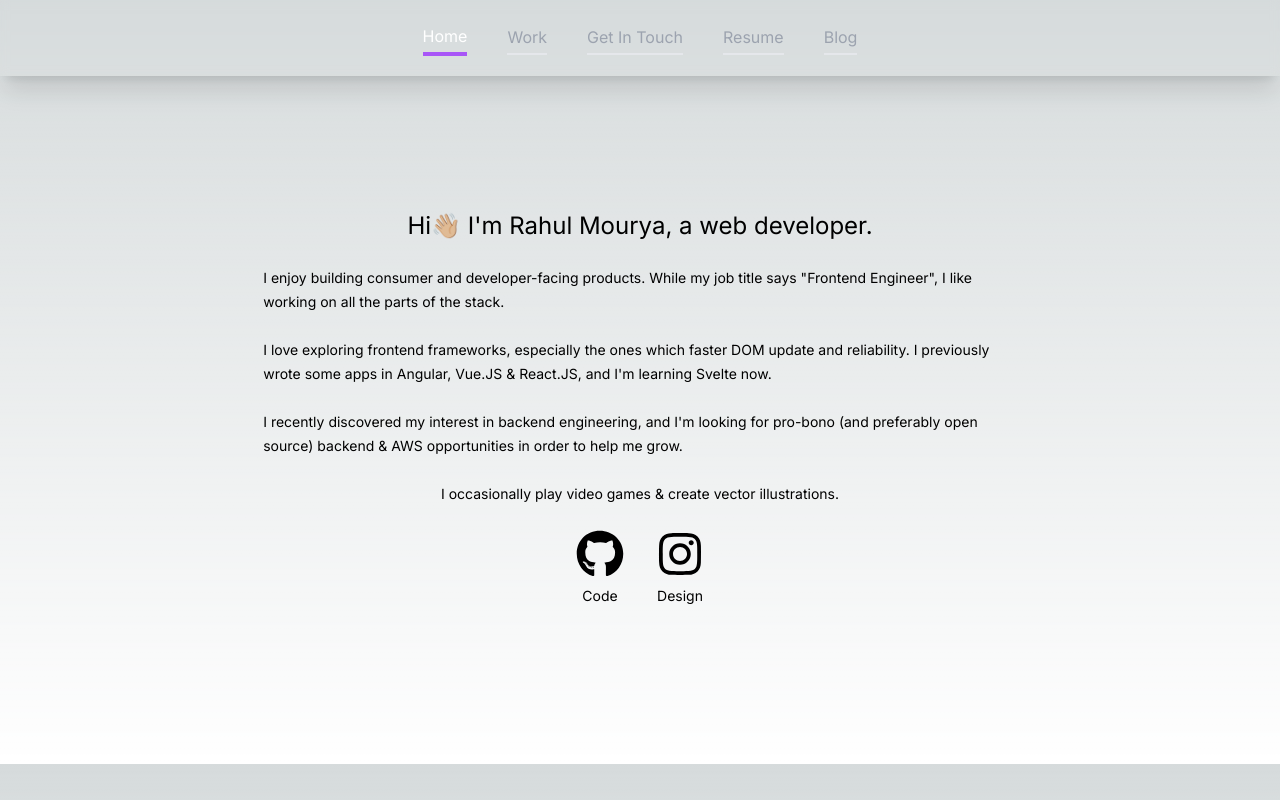
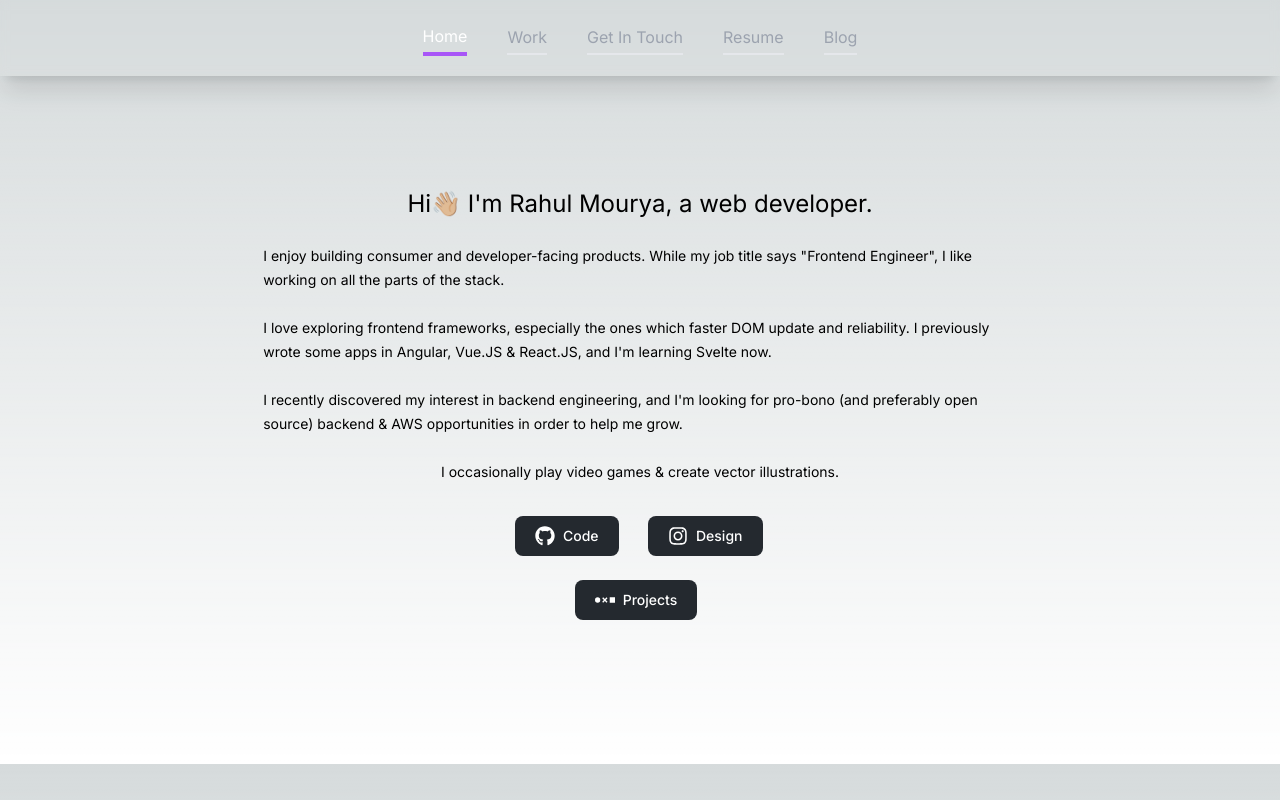
Before and after one commit to rahulmourya336/portfolio-site-v2, a Next.js app: page / in a window 1280 px wide. Built offline with nearby package versions, Linux system fonts and the light colour scheme.

Commit message:
Update: Home action icons

```diff
--- a/components/icons.tsx
+++ b/components/icons.tsx
@@ -11,4 +11,9 @@ export { PiStackOverflowLogoFill as IconStackoverflow } from "react-icons/pi";
 
 export { LuContact as IconContact } from "react-icons/lu";
 
-export { BsArrowRight as IconRightArrow, BsEye as IconEye } from "react-icons/bs";
+export {
+  BsArrowRight as IconRightArrow,
+  BsEye as IconEye,
+} from "react-icons/bs";
+
+export { SiNounproject as IconProjects } from "react-icons/si";
--- a/components/intro.tsx
+++ b/components/intro.tsx
@@ -1,7 +1,4 @@
-import {
-  IconGithubTransparent,
-  IconInstagarmOutline,
-} from "./icons";
+import { IconGithubTransparent, IconInstagarmOutline, IconProjects } from "./icons";
 
 const Intro = () => {
   return (
@@ -31,23 +28,45 @@ const Intro = () => {
             {"I occasionally play video games & create vector illustrations."}
           </div>
 
-          <div className="text-sm pb-4 grid gap-x-8 grid-cols-2 items-center justify-items-center">
-            <div>
-              <a href="https://github.com/rahulmourya336" target="_blank">
-                <IconGithubTransparent className="text-5xl" />
+          <div className="text-sm pb-4 grid gap-x-4 items-center justify-items-center grid-cols-2">
+            <div className="py-2">
+              <a href="https://github.com/rahulmourya336" target={"_blank"}>
+                <button
+                  type="button"
+                  className="text-white bg-[#24292F] hover:bg-[#24292F]/90 focus:ring-4 focus:outline-none focus:ring-[#24292F]/50 font-medium rounded-lg text-sm px-5 py-2.5 text-center inline-flex items-center dark:focus:ring-gray-500 dark:hover:bg-[#050708]/30 mr-2 mb-2"
+                >
+                  <IconGithubTransparent className="text-xl mr-2" />
+                  Code
+                </button>
               </a>
             </div>
-
-            <div className="content-center">
+            <div className="py-2">
               <a
                 href="https://www.instagram.com/archive.sketch"
-                target="_blank"
+                target={"_blank"}
               >
-                <IconInstagarmOutline className="text-5xl" />
+                <button
+                  type="button"
+                  className="text-white bg-[#24292F] hover:bg-[#24292F]/90 focus:ring-4 focus:outline-none focus:ring-[#24292F]/50 font-medium rounded-lg text-sm px-5 py-2.5 text-center inline-flex items-center dark:focus:ring-gray-500 dark:hover:bg-[#050708]/30 mr-2 mb-2"
+                >
+                  <IconInstagarmOutline className="text-xl mr-2" />
+                  Design
+                </button>
               </a>
             </div>
-            <div className="py-2">Code</div>
-            <div className="py-2">Design</div>
+            <div className="py-2 col-span-2">
+              <a
+                href="/work#projects"
+              >
+                <button
+                  type="button"
+                  className="text-white bg-[#24292F] hover:bg-[#24292F]/90 focus:ring-4 focus:outline-none focus:ring-[#24292F]/50 font-medium rounded-lg text-sm px-5 py-2.5 text-center inline-flex items-center dark:focus:ring-gray-500 dark:hover:bg-[#050708]/30 mr-2 mb-2"
+                >
+                  <IconProjects className="text-xl mr-2" />
+                  Projects
+                </button>
+              </a>
+            </div>
           </div>
         </div>
       </div>
--- a/components/work.tsx
+++ b/components/work.tsx
@@ -1,5 +1,6 @@
 "use client";
-import { useState } from "react";
+import { useParams, useSearchParams } from "next/navigation";
+import { useEffect, useState } from "react";
 import { frameWorksAndTools, languagesList, workHistory } from "./common";
 import Project from "./project";
 
@@ -8,7 +9,17 @@ const WorkDetails = () => {
     WORK = 0,
     PROJECT,
   }
-  const [selectedTab, setSelectedTab] = useState(TAB.WORK);
+  const [selectedTab, setSelectedTab] = useState<number>();
+
+  useEffect(() => {
+    const gotoProjects =
+      window?.location?.hash?.split("#")?.includes("projects") || null;
+    if (gotoProjects) {
+      setSelectedTab(TAB.PROJECT);
+    } else {
+      setSelectedTab(TAB.WORK)
+    }
+  }, []);
 
   const tabStyleClasses =
     "bg-white text-black px-5 py-1 border-b-4 border-purple-500 hover:text-gray-400";
```
